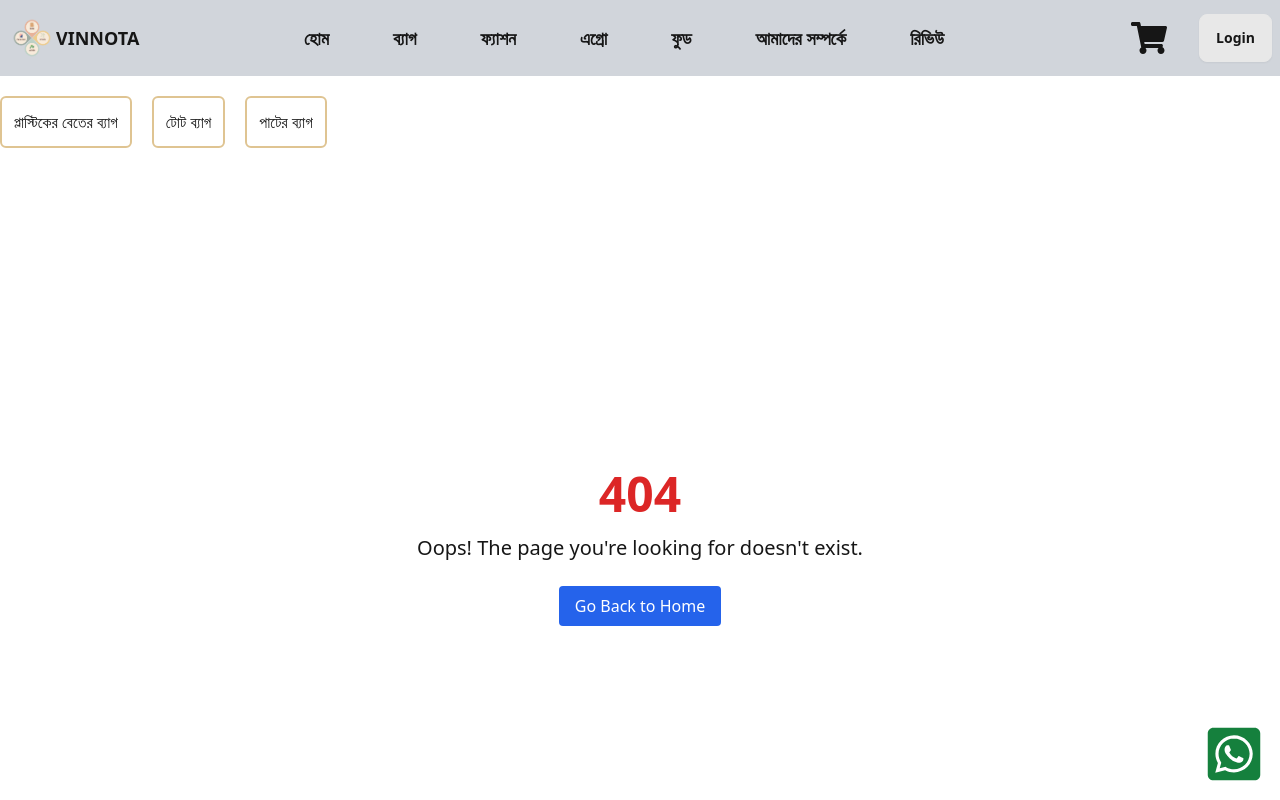
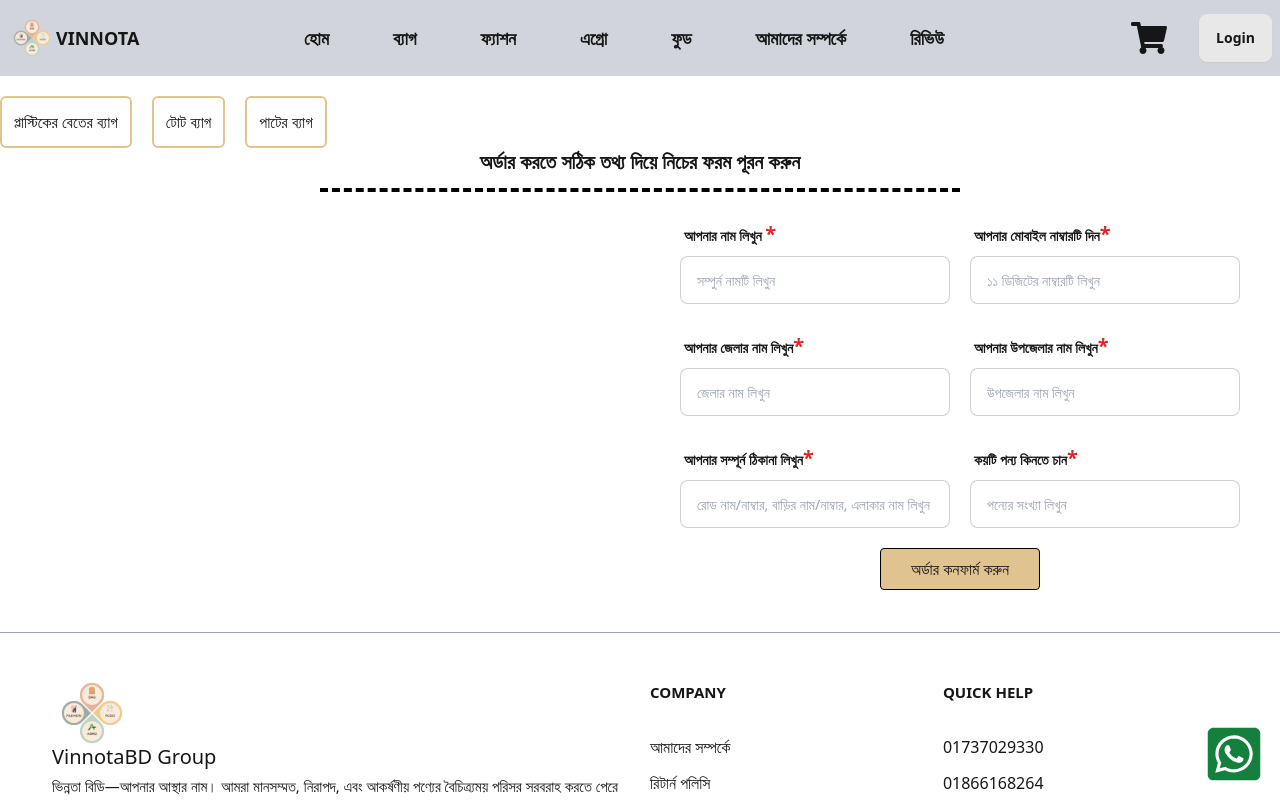
Before and after one commit to shahadat52/Bag-house-client, a React (Vite) app: page /checkout/1 in a window 1280 px wide. Shown: the top 800 px of the page. Built offline with nearby package versions, Linux system fonts and the light colour scheme; no server answers.

Commit message:
checkout page added

```diff
--- a/package.json
+++ b/package.json
@@ -13,6 +13,7 @@
     "@reduxjs/toolkit": "^2.5.0",
     "react": "^18.3.1",
     "react-dom": "^18.3.1",
+    "react-hook-form": "^7.54.2",
     "react-icons": "^5.4.0",
     "react-redux": "^9.2.0",
     "react-router": "^7.0.2",
--- a/src/components/Skeleton.tsx
+++ b/src/components/Skeleton.tsx
@@ -1,12 +1,13 @@
-import React from 'react';
 
 const Skeleton = () => {
     return (
-        <div className="flex w-52 flex-col gap-4">
-            <div className="skeleton h-32 w-full"></div>
-            <div className="skeleton h-4 w-28"></div>
-            <div className="skeleton h-4 w-full"></div>
-            <div className="skeleton h-4 w-full"></div>
+        <div className="flex justify-center items-center ">
+            <div className="flex w-52 flex-col gap-4">
+                <div className="skeleton h-32 w-full"></div>
+                <div className="skeleton h-4 w-28"></div>
+                <div className="skeleton h-4 w-full"></div>
+                <div className="skeleton h-4 w-full"></div>
+            </div>
         </div>
     );
 };
--- a/src/main.tsx
+++ b/src/main.tsx
@@ -4,6 +4,7 @@ import { StrictMode } from 'react'
 import { createRoot } from 'react-dom/client'
 import './index.css'
 import Bag from './pages/bag/BagPage.tsx'
+import Checkout from './pages/checkout/Checkout.tsx'
 import MainLayout from './layouts/MainLayout.tsx'
 import About from './pages/About.tsx'
 import Fashion from './pages/fashion/Fashion.tsx'
@@ -32,6 +33,7 @@ createRoot(document.getElementById('root')!).render(
             <Route path="agro" element={<Agro />} />
             <Route path="cart" element={<Cart />} />
             <Route path="about" element={<About />} />
+            <Route path="/checkout/:id" element={<Checkout />} />
             <Route path="*" element={<NotFound />} />
           </Route>
           <Route path="login" element={<Login />} />
--- a/src/pages/bag/BagCard.tsx
+++ b/src/pages/bag/BagCard.tsx
@@ -4,8 +4,9 @@ import { NavLink } from "react-router";
 /* eslint-disable @typescript-eslint/no-explicit-any */
 const BagCard = ({ bag }: any) => {
     const bagId = bag?._id
+
     return (
-        <NavLink to={`/bag/:${bagId}`} className="bg-white shadow-xl hover:rounded-lg hover:shadow-2xl p-4 hover:border-2 hover:border-primary ">
+        <NavLink to={`/bag/${bagId}`} className="bg-white shadow-xl hover:rounded-lg hover:shadow-2xl p-4 hover:border-2 hover:border-primary ">
 
             <div className=" w-12 h-12 bg-[#dfc492] rounded-full hover:animate-bounce">
                 <p className="text-center pt-2 items-center my-auto font-bold">sell!</p>
--- a/src/pages/bag/BagDetails.tsx
+++ b/src/pages/bag/BagDetails.tsx
@@ -1,19 +1,30 @@
+import { NavLink, useParams } from "react-router";
+import { useGetSingleProductQuery } from "../../redux/features/products/productsApi";
+import Skeleton from "../../components/Skeleton";
 
 const BagDetails = () => {
+    const { id } = useParams();;
+
+    const { data, isLoading } = useGetSingleProductQuery(id as string);
+    console.log(data);
+    const bag = data?.data;
+    if (isLoading) {
+        return <Skeleton />
+    }
     return (
-        <div>
-            <h1 className="text-2xl font-bold mt-10 mb-6">প্লাস্টিক বেতের ঝুড়ি ব্যাগ</h1>
+        <div className="">
+            <h1 className="text-2xl font-bold mt-10 mb-6">{bag?.name}</h1>
             <div className="grid grid-cols-1 md:grid-cols-2 lg:grid-cols-2">
                 <div className="col-span-1 mx-auto">
                     <img
-                        src="/mony.png"
+                        src={bag?.img}
                         className="w-[350px] "
                         alt=""
                     />
                 </div>
                 <div className="my-8">
-                    <h1 className="text-4xl font-bold">* প্লাস্টিক বেতের ঝুড়ি ব্যাগ</h1>
-                    <p className="mt-5 font-semibold text-xl">* ৬৫০ টাকা</p>
+                    <h1 className="text-4xl font-bold">* {bag?.name}</h1>
+                    <p className="mt-5 font-semibold text-xl">মূল্য  {bag?.price}</p>
                     <p className="mt-2">
                         ✅ আমাদের ঝুড়িব্যাগ গুলো প্লাস্টিকের বেতের তৈরি তাই টেকসই ও মজবুত হয়।<br />
                         ✅ যেকোন ধরনের হালকা ও ভারি মালামাল ক্যারি করতে পারবেন। <br />
@@ -23,8 +34,12 @@ const BagDetails = () => {
 
                     </p>
                     <p className="text-xl font-medium mt-3">
-                        * Dimensions: 16 cm * 16 cm
+                        * Dimensions: {bag?.size}
                     </p>
+
+                    <NavLink to={`/checkout/${id}`} className="mt-5 ">
+                        <button className="btn bg-black hover:bg-white hover:text-black hover:rounded text-white rounded-none w-full">এখনই কিনুন</button>
+                    </NavLink>
                 </div>
             </div>
         </div>
--- a/src/pages/bag/BagPage.tsx
+++ b/src/pages/bag/BagPage.tsx
@@ -1,6 +1,5 @@
 /* eslint-disable @typescript-eslint/no-explicit-any */
 import Skeleton from "../../components/Skeleton";
-import { bags } from "../../data/bag";
 import { useGetProductsQuery } from "../../redux/features/products/productsApi";
 import BagCard from "./BagCard";
 
--- /dev/null
+++ b/src/pages/checkout/Checkout.tsx
@@ -0,0 +1,132 @@
+import { SubmitHandler, useForm } from "react-hook-form";
+import { useParams } from "react-router";
+import { useGetSingleProductQuery } from "../../redux/features/products/productsApi";
+import Skeleton from "../../components/Skeleton";
+
+export type TShippingAddress = {
+    fullName: string;
+    district: string;
+    subDistrict: string;
+    address: string;
+};
+
+type IFormInput = {
+    customerName: string;
+    phone: string;
+    orderId: string;
+    quantity: number;
+    orderDate: string;
+    status: string;
+    totalAmount: number;
+    shippingAddress: TShippingAddress;
+};
+
+const Checkout = () => {
+    const { register, handleSubmit } = useForm<IFormInput>();
+    const { id } = useParams();;
+
+    const { data, isLoading } = useGetSingleProductQuery(id as string);
+    console.log(data);
+    const bag = data?.data;
+    if (isLoading) {
+        return <Skeleton />
+    }
+
+
+
+
+
+    const onSubmit: SubmitHandler<IFormInput> = (data) => {
+        console.log(data)
+    }
+    return (
+        <div>
+            {/* <h2>Checkout </h2> */}
+            <h3 className='text-xl font-semibold pb-3 text-center mx-80 border-b-4 border-black border-dashed'>অর্ডার করতে সঠিক তথ্য দিয়ে নিচের ফরম পূরন করুন</h3>
+            <div className="grid grid-cols-2 mt-5">
+                <div className="mx-auto">
+                    <img src={bag?.img} alt="" className="h-[400px]" />
+                </div>
+                <form onSubmit={handleSubmit(onSubmit)}>
+                    <div className="grid grid-cols-2 gap-5 mx-10">
+                        <div>
+                            <div>
+                                <div className="label">
+                                    <span className="label-text font-semibold">আপনার নাম লিখুন <span className="text-red-600 font-semibold text-xl">*</span></span>
+                                </div>
+                                <input
+                                    {...register("customerName", { required: true })}
+                                    type="text"
+                                    placeholder="সম্পুর্ন নামটি লিখুন"
+                                    className="input input-bordered input-md w-full max-w-xs" />
+                            </div>
+                        </div>
+
+                        <div>
+                            <div className="label">
+                                <span className="label-text font-semibold">আপনার মোবাইল নাম্বারটি দিন<span className="text-red-600 font-semibold text-xl">*</span></span>
+                            </div>
+                            <input
+                                {...register("phone", { required: true })}
+                                type="text"
+                                placeholder="১১ ডিজিটের নাম্বারটি লিখুন"
+                                className="input input-bordered input-md w-full max-w-xs" />
+                        </div>
+
+                        <div>
+                            <div className="label">
+                                <span className="label-text font-semibold">আপনার জেলার নাম লিখুন<span className="text-red-600 font-semibold text-xl">*</span></span>
+                            </div>
+                            <input
+                                {...register("shippingAddress.district", { required: true })}
+                                type="text"
+                                placeholder="জেলার নাম লিখুন"
+                                className="input input-bordered input-md w-full max-w-xs" />
+                        </div>
+                        <div>
+                            <div className="label">
+                                <span className="label-text font-semibold">আপনার উপজেলার নাম লিখুন<span className="text-red-600 font-semibold text-xl">*</span></span>
+                            </div>
+                            <input
+                                {...register("shippingAddress.subDistrict", { required: true })}
+                                type="text"
+                                placeholder="উপজেলার নাম লিখুন"
+                                className="input input-bordered input-md w-full max-w-xs" />
+                        </div>
+                        <div>
+                            <div className="label">
+                                <span className="label-text font-semibold">আপনার সম্পূর্ন ঠিকানা লিখুন<span className="text-red-600 font-semibold text-xl">*</span></span>
+                            </div>
+                            <input
+                                {...register("shippingAddress.address", { required: true })}
+                                type="text"
+                                placeholder="রোড নাম/নাম্বার, বাড়ির নাম/নাম্বার, এলাকার নাম লিখুন"
+                                className="input input-bordered input-md w-full max-w-xs" />
+                        </div>
+                        <div>
+                            <div className="label">
+                                <span className="label-text font-semibold">কয়টি পন্য কিনতে চান<span className="text-red-600 font-semibold text-xl">*</span></span>
+                            </div>
+                            <input
+                                {...register("quantity", { required: true })}
+                                type="number"
+                                placeholder="পন্যের সংখ্যা লিখুন"
+                                className="input input-bordered input-md w-full max-w-xs" />
+                        </div>
+
+
+                    </div>
+
+                    <div className="mt-5 flex justify-center" >
+                        <input type="submit" value="অর্ডার কনফার্ম করুন" className="border border-black w-1/4 p-2 bg-primary rounded" />
+                    </div>
+                </form>
+                <div>
+
+                </div>
+            </div>
+        </div>
+    );
+};
+
+export default Checkout;
```
Also changed, not shown: 1 other file (tests, documents, lock files or other folders).
